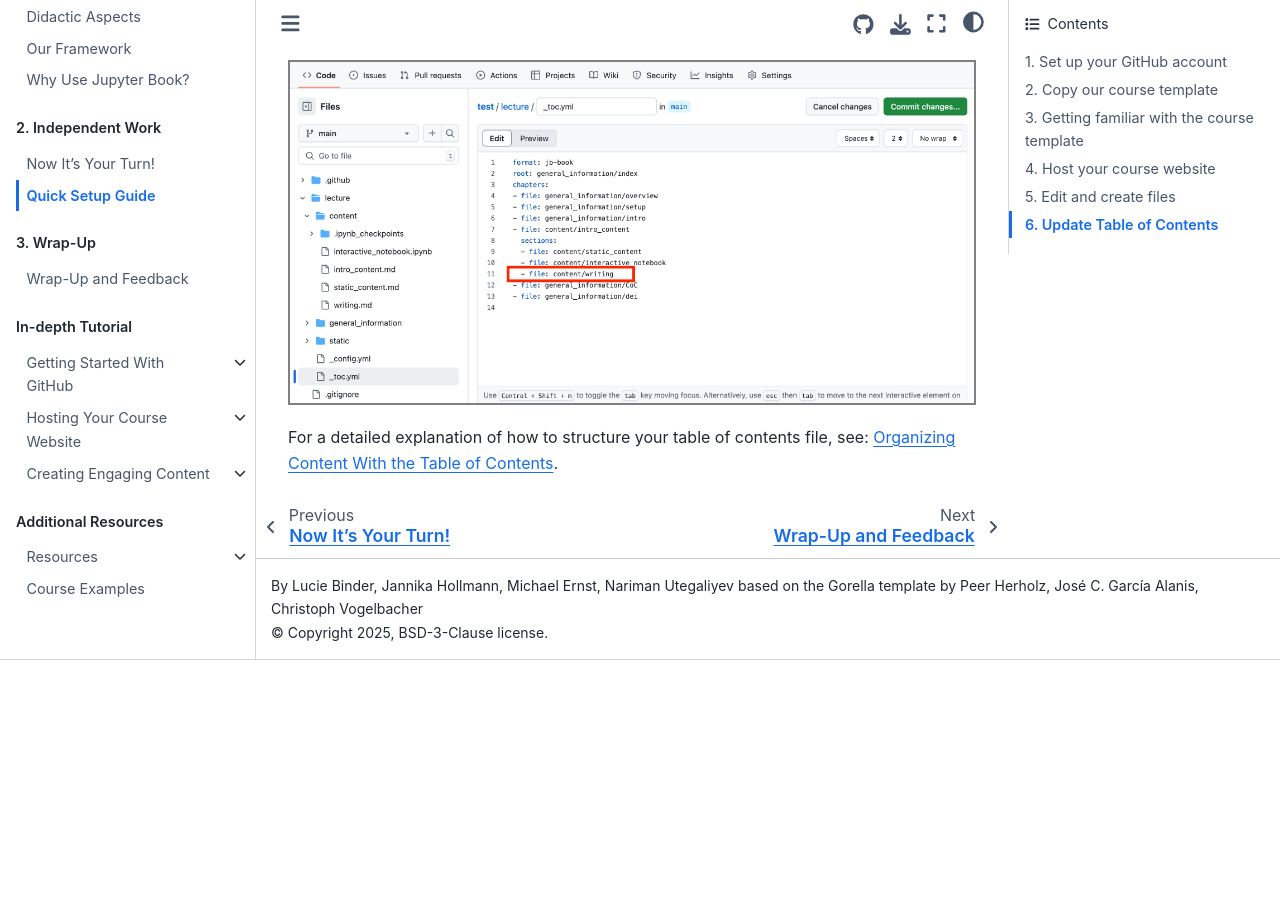
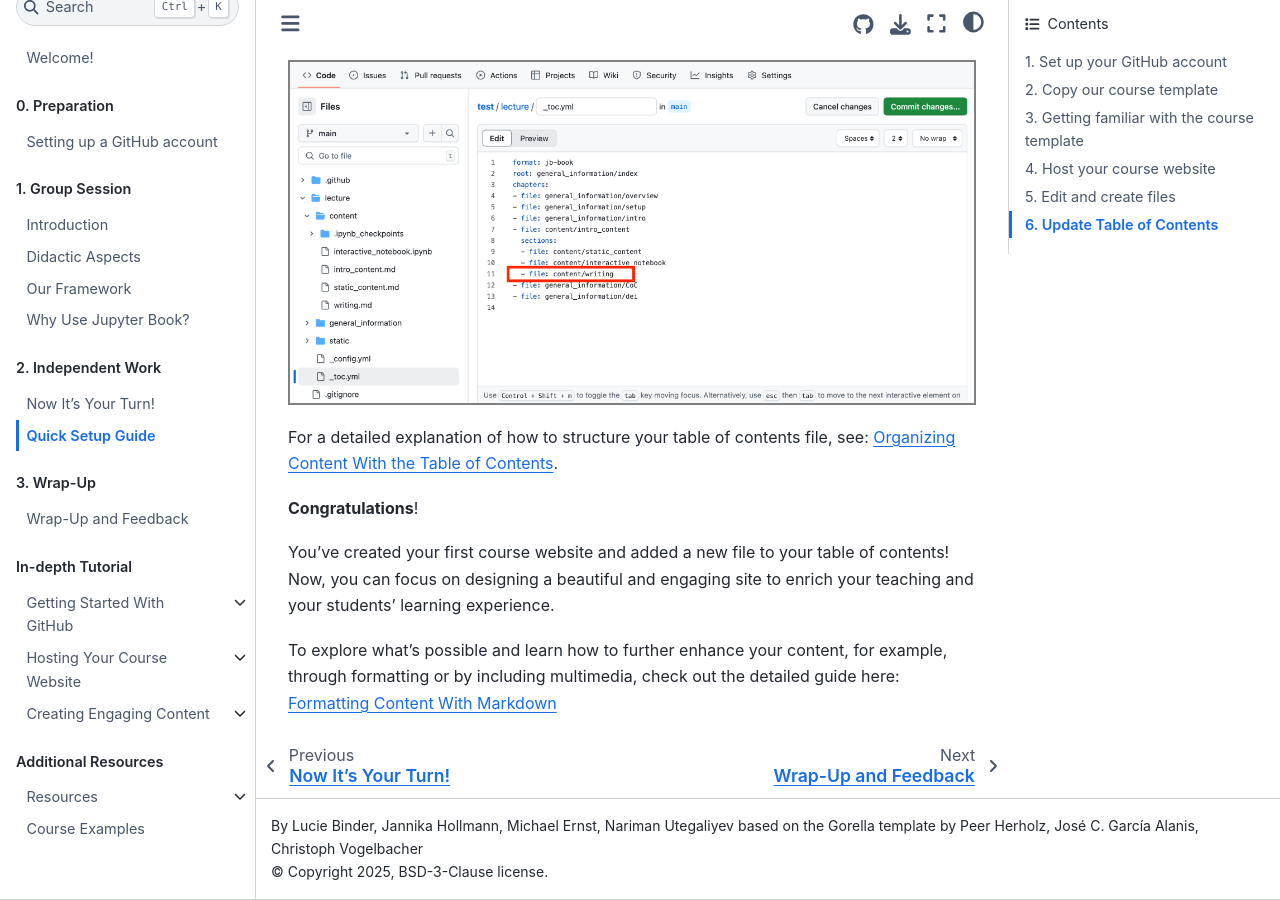
Before and after one commit to luciebinder/ws-openness-2025, a Jupyter Book: the page built from content/4_additional/quick_tutorial_ws.md, in a window 1280 px wide and 900 px high, scrolled down 14683 px. Built offline with Jupyter Book 1.0.4 settings and Sphinx 7.4.7 and the Sphinx Book theme 1.1.4, drawn with Linux system fonts in a browser that asks for light colours; before the commit the page ends 15343 px from its top, so only the background shows below that.

Commit message:
Update quick_tutorial_ws.md

```diff
--- a/content/4_additional/quick_tutorial_ws.md
+++ b/content/4_additional/quick_tutorial_ws.md
@@ -186,3 +186,9 @@
 ![Image of the edited toc file.](../../static/edit-toc.png)
 
 For a detailed explanation of how to structure your table of contents file, see: {doc}`../3_create/setup-files`.
+
+**Congratulations**!
+
+You've created your first course website and added a new file to your table of contents! Now, you can focus on designing a beautiful and engaging site to enrich your teaching and your students' learning experience.
+
+To explore what’s possible and learn how to further enhance your content, for example, through formatting or by including multimedia, check out the detailed guide here: {doc}`../3_create/markdown`
```
